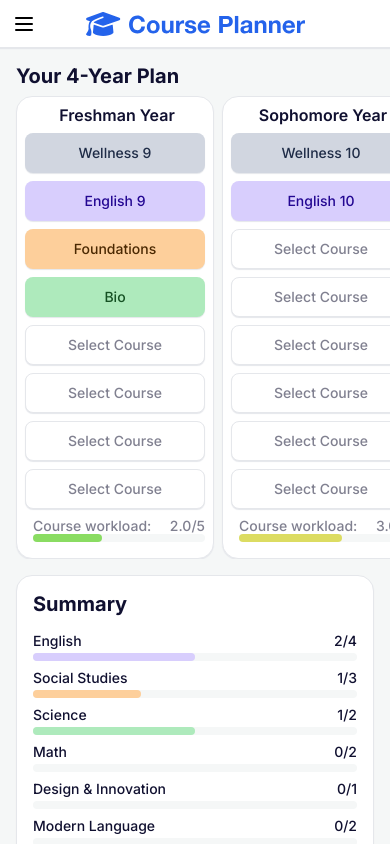
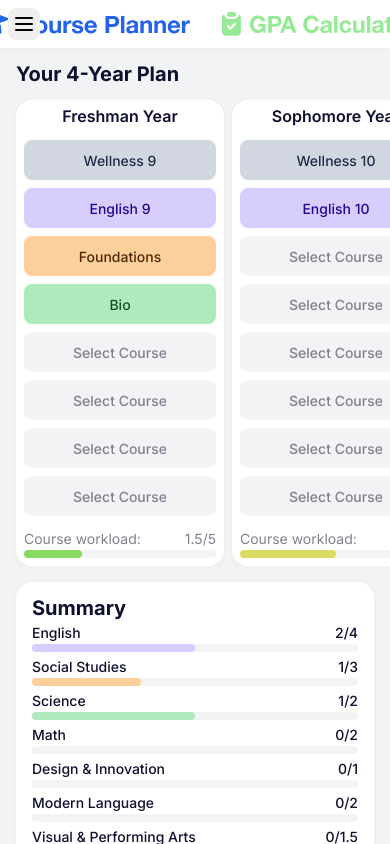
Before and after one commit to devinmd/course-planner, a React (Vite) app: page / in a window 390 px wide. Shown: the top 844 px of the page. Built offline with nearby package versions, Linux system fonts and the light colour scheme.

Commit message:
organize css

```diff
--- a/src/App.css
+++ b/src/App.css
@@ -1,31 +1,18 @@
 :root {
   /* background */
   --background-l1: #ffffff;
-  --background: #f5f7f7;
+  --background: #f2f3f4;
   --background-d1: #e5e7eb;
   --background-d2: #d7dbe2;
-  /* --background-d3: #c6cbd5; */
-
-  /* --background-l1: #202020;
-  --background: #101010;
-  --background: #101010;
-  --background-d1: #101010;
-  --background-d2: #505050;
-  --background-d3: #606060; */
 
   /* text */
   --text: #101030;
   --text-medium: #505060;
   --text-light: #808090;
 
-  /* --text: #cfcfcf;
-  --text-medium: #808080;
-  --text-light: #505050; */
-
   /* other */
   --error: #f44747;
   --error-l1: hsl(0, 80%, 95%);
-
   --accent: #2463eb;
 
   /* department colors */
@@ -37,7 +24,7 @@
   --gray: hsl(221, 25%, 75%);
   --orange: hsl(32, 96%, 70%);
   --pink: hsl(342, 95%, 75%);
-  /* reduced saturation and increased lightness */
+  /* increased lightness */
   --purple-l: hsl(252, 91%, 90%);
   --green-l: hsl(134, 58%, 80%);
   --yellow-l: hsl(45, 100%, 80%);
--- a/src/components/Footer.css
+++ b/src/components/Footer.css
@@ -6,7 +6,7 @@ footer {
   min-height: 4rem;
   background-color: var(--background-l1);
   margin-top: auto;
-  border-top: 1px solid var(--background-d1);
+  box-shadow: 0 -1px 4px 1px #00000008;
   color: var(--text-light);
   font-size: 0.75rem;
   font-weight: 400;
@@ -41,7 +41,7 @@ footer .tos-button:hover {
 /* Terms of Service */
 .tos {
   padding: 0 64px 32px 64px;
-  font-size: var(--footer-text-size);
+  font-size: 0.75rem;
   background-color: var(--background-l1);
   color: var(--text-light);
   display: flex;
--- a/src/components/TopNav.css
+++ b/src/components/TopNav.css
@@ -4,8 +4,8 @@
   box-sizing: border-box;
   padding: 0 4rem;
   height: 4rem;
-  box-shadow: 0 1px 1px 0 var(--background-d1);
-  border-bottom: 1px solid var(--background-d1);
+  box-shadow: 0 1px 4px 1px #00000008;
+  /* border-bottom: 1px solid var(--background-d1); */
   z-index: 99;
   position: fixed;
   display: flex;
@@ -17,6 +17,19 @@
 .topnav div {
   display: flex;
   gap: 16px;
+}
+
+.topnav .logo-container {
+  display: flex;
+  align-items: center;
+  gap: 2rem;
+}
+
+.topnav a {
+  display: flex;
+  align-items: center;
+  text-decoration: none;
+  transition: 100ms;
 }
 
 .topnav img.logo {
@@ -111,8 +124,12 @@
   .topnav {
     box-shadow: none !important;
     padding: 0 !important;
-    height: 48px !important;
+    height: 3rem !important;
     border-bottom: 1px solid var(--background-d2) !important;
+  }
+
+  .topnav button {
+    display: none !important;
   }
 
   .topnav .gpa-page-button {
--- a/src/components/TopNav.tsx
+++ b/src/components/TopNav.tsx
@@ -1,13 +1,13 @@
 import { useState } from "react";
-import { Link } from "react-router-dom";
+import { Link, useLocation } from "react-router-dom";
 import { useIsMobile } from "../hooks/useIsMobile";
 import "./TopNav.css";
 
 interface TopNavProps {
-  onCheck: (value: boolean) => void;
-  onResetClasses: () => void;
-  copyURL: () => void;
-  useAbbreviations: boolean;
+  onCheck?: (value: boolean) => void;
+  onResetClasses?: () => void;
+  copyURL?: () => void;
+  useAbbreviations?: boolean;
 }
 
 export default function TopNav({
@@ -17,37 +17,25 @@ export default function TopNav({
   useAbbreviations,
 }: TopNavProps) {
   const isMobile = useIsMobile();
+  const location = useLocation();
   const [showMobileSettings, setShowMobileSettings] = useState<boolean>(false);
+
+  const isCoursePlanner = location.pathname === "/" || location.pathname === "/courseplanner";
+  const isGradeCalculator = location.pathname === "/gradecalculator";
 
   return (
     <>
       <div className="topnav">
-        {/* logo */}
-        <img className="logo" src="/logo.svg" />
-        {!isMobile && (
-          <div style={{ display: "flex", alignItems: "center", gap: "8px" }} className="gpa-page-button">
-            <div
-              style={{
-                background: "var(--error)",
-                borderRadius: "16px",
-                height: "20px",
-                lineHeight: "20px",
-                fontSize: "14px",
-                fontWeight: "600",
-                padding: "0 8px",
-                color: "white",
-              }}
-            >
-              NEW
-            </div>
+        {/* logos */}
+        <div className="logo-container">
+          <Link to="/courseplanner" style={{ opacity: isCoursePlanner ? 1 : 0.5 }}>
+            <img className="logo" src="/logo.svg" />
+          </Link>
+          <Link to="/gradecalculator" style={{ opacity: isGradeCalculator ? 1 : 0.5 }}>
+            <img className="logo" src="/logo2.svg" />
+          </Link>
+        </div>
 
-            <Link to="/gradecalculator">
-              <h2>Grade & GPA Calculator</h2>
-            </Link>
-          </div>
-        )}
-
-        {/* mobile settings toggle button */}
         {isMobile && (
           <>
             <button
@@ -56,11 +44,12 @@ export default function TopNav({
             ></button>
           </>
         )}
+
         {/* mobile settings modal */}
-        {showMobileSettings && (
+        {showMobileSettings && onCheck && onResetClasses && copyURL && (
           <div className="mobile-settings-wrapper" onClick={() => setShowMobileSettings(false)}>
             <div
-              className="container mobile-settings
+              className="card mobile-settings
           "
               onClick={(event) => event.stopPropagation()}
             >
@@ -90,7 +79,7 @@ export default function TopNav({
                   setShowMobileSettings(false);
                 }}
               >
-                Reset Classes
+                Reset
               </button>
               <button
                 className="blue"
@@ -102,13 +91,13 @@ export default function TopNav({
                 Copy URL for Your Plan
               </button>
               <button className="blue" onClick={() => window.print()}>
-                Print Your Plan
+                Print
               </button>
             </div>
           </div>
         )}
         {/* desktop buttons */}
-        {!isMobile && (
+        {!isMobile && onCheck && onResetClasses && copyURL && (
           <>
             <div style={{ marginLeft: "auto" }}></div>
             <div className="topnav-buttons">
@@ -117,13 +106,13 @@ export default function TopNav({
               </button>
 
               <button className="red reset" onClick={() => onResetClasses()}>
-                Reset Classes
+                Reset
               </button>
               <button className="blue copyurl" onClick={() => copyURL()}>
                 Copy URL for Your Plan
               </button>
               <button className="blue print" onClick={() => window.print()}>
-                Print Your Plan
+                Print
               </button>
             </div>
             <div className="print-header">
--- a/src/index.css
+++ b/src/index.css
@@ -2,6 +2,8 @@
   font-family: Inter, system-ui, Avenir, Helvetica, Arial, sans-serif;
   font-size: 16px;
   font-weight: 400;
+
+  line-height: 1;
 
   color: var(--text);
   background-color: var(--background);
@@ -38,29 +40,26 @@ h2 {
 h3 {
   font-size: 1.25rem;
   font-weight: 700;
-  margin: 0 0 -16px 0;
-}
-
-div.container h3 {
-  margin: 0 0 16px 0;
+  margin: 0;
 }
 
 h4 {
   font-size: 1rem;
   font-weight: 600;
-  margin: 0 0 8px 0;
-  text-align: center;
+  margin: 0;
 }
 
-.container {
+.card {
   background-color: var(--background-l1);
   padding: 1.5rem;
   border-radius: 1rem;
-  box-shadow: 0 1px 1px 0 var(--background-d1);
-  border: 1px solid var(--background-d1);
+  box-shadow: 0 1px 4px 1px #00000008;
+  /* border: 1px solid var(--background-d1); */
   box-sizing: border-box;
-
   font-size: 0.875rem;
+  display: flex;
+  gap: 2rem;
+  flex-direction: column;
 }
 
 button {
@@ -71,7 +70,6 @@ button {
   transition: 50ms;
   align-items: center;
   justify-content: center;
-  background-color: var(--background-1);
   height: 2.5rem;
   font-family: inherit;
   white-space: normal;
@@ -81,13 +79,13 @@ button {
   display: flex;
   box-sizing: border-box;
   font-weight: 500;
-  box-shadow: 0 1px 1px 0 var(--background-d1);
+  /* box-shadow: 0 1px 4px 1px #00000008; */
 }
 
 input {
   /* box-shadow: 0 1px 1px 0 var(--background-d1); */
   /* border: 1px solid var(--background-d1); */
-  background-color: var(--background-d1);
+  background-color: var(--background);
   width: 25%;
   box-sizing: border-box;
   border-radius: 0.5rem;
@@ -95,7 +93,7 @@ input {
   font-size: 0.875rem;
   transition: 50ms;
   font-weight: 500;
-  height: 2rem;
+  height: 1.25rem;
   border: none;
   outline: none;
   box-shadow: none;
@@ -107,7 +105,7 @@ input:focus {
 
 textarea {
   resize: none;
-  background-color: var(--background-d1);
+  background-color: var(--background);
   outline: none;
   border: none;
   padding: 1rem;
--- a/src/pages/CoursePlanner.tsx
+++ b/src/pages/CoursePlanner.tsx
@@ -272,6 +272,7 @@ function ClassesGrid({
       }
     }
     difficulty[index] = Math.min(difficultyNum / count, 5); // cap at 5
+    console.log(difficulty)
   }
 
   useEffect(() => {
@@ -309,16 +310,18 @@ function ClassesGrid({
 
   return (
     <>
-      <div style={{ display: "flex" }}>
-        {/* <span contentEditable style={{ fontSize: "1.25rem", fontWeight: "600", minWidth: "2rem" }} />  */}
-        <h3 className="title">Your 4-Year Plan</h3>
-      </div>
 
-      <div className="class-display">
+      <h3 className="title" style={{ marginBottom: "-1rem" }}>Your 4-Year Plan</h3>
+
+      <div className="year-columns">
         {Array.from({ length: headers.length }).map((_, colIndex) => {
           return (
-            <div className="container" key={colIndex}>
+            <div className="card year-column" key={colIndex}>
               <h4 key={colIndex + "h"}>{headers[colIndex]} Year</h4>
+
+              <div className="class-slots">
+
+
                 {Array.from({ length: classCount }).map((_, rowIndex) => {
                   // get assigned class data
                   const assignedClassId: string = assignedClasses[colIndex][rowIndex][0];
@@ -400,34 +403,23 @@ function ClassesGrid({
                     </div>
                   );
                 })}
-              <div className="selected-courses-info">
-                <div
-                  style={
-                    {
-                      // display: "none",
-                    }
-                  }
-                >
+              </div>
+              <div className="year-column-info">
+
+                <div>
                   Course workload:
-                  <span style={{ float: "right" }}> {Math.min(difficulty[colIndex] + 1, 5).toFixed(1)}/5</span>
+                  <span style={{ float: "right" }}> {Math.min(difficulty[colIndex] + 0.5, 5).toFixed(1)}/5</span>
                 </div>
-                <div
-                  className="bar-wrapper"
-                  style={{
-                    margin: 0,
-                    marginBottom: "8px",
-                    // display: "none",
-                  }}
-                >
+
+                <div className="bar-wrapper">
                   <div
                     className="bar"
                     style={{
-                      width: Math.min(((difficulty[colIndex] + 1) / 5) * 100, 100) + "%",
+                      width: Math.min(((difficulty[colIndex] + 0.5) / 5) * 100, 100) + "%",
                       backgroundColor: `hsla(${120 - ((difficulty[colIndex] - 0.5) / 3) * 120}, 100%, 40%, 60%)`,
                     }}
                   ></div>
                 </div>
-                {/* <div>APs: {apCount[colIndex]}</div> */}
               </div>
             </div>
           );
@@ -516,7 +508,7 @@ function Summary({ assignedClasses }: { assignedClasses: string[][][] }) {
   return (
     <>
       {/* credit bars */}
-      <div className="summary container">
+      <div className="card summary">
         <h3>Summary</h3>
         <div className="credit-requirements">
           {departments.map(
@@ -621,7 +613,7 @@ function Notes() {
 
   return (
     <>
-      <div className="notes container">
+      <div className="card notes">
         <h3>Notes</h3>
         <textarea
           wrap="soft"
@@ -802,7 +794,7 @@ export default function CoursePlanner() {
         />
         {selectedSlot && (
           <div className="class-selector-wrapper" onClick={() => cancelClassSelector()}>
-            <div className="class-selector container" onClick={(event) => event.stopPropagation()}>
+            <div className="class-selector card" onClick={(event) => event.stopPropagation()}>
               <DepartmentSelector
                 onSelectClass={handleSelectClass}
                 selectedSlot={selectedSlot}
--- a/src/pages/GradeCalculator.tsx
+++ b/src/pages/GradeCalculator.tsx
@@ -3,7 +3,7 @@ import "../App.css";
 import "./gradeCalculator.css";
 import grades from "../resources/grades.json";
 import { useAppContext } from "../AppContext";
-import { Link } from "react-router-dom";
+import TopNav from "../components/TopNav";
 
 // Utility hook
 const useIsMobile = () => {
@@ -15,23 +15,6 @@ const useIsMobile = () => {
   }, []);
   return isMobile;
 };
-
-function TopNav() {
-  const isMobile = useIsMobile();
-  return (
-    <div className="topnav">
-      <div className="logo">
-        <img src="/icon.png" />
-        <h2>Grade & GPA Calculator</h2>
-      </div>
-      {!isMobile && (
-        <Link to="/">
-          <h2>Course Planner</h2>
-        </Link>
-      )}
-    </div>
-  );
-}
 
 function ClassGrade({
   classIndex,
@@ -103,7 +86,7 @@ function ClassGrade({
   };
 
   return (
-    <div className="container class-container">
+    <div className="card class-container">
       <input type="text" className="class-name" placeholder="Class Name" name="Class Name" defaultValue={className} />
       <div className="class-grade-container">
         <button className="delete-class-btn" onClick={() => deleteClass(classIndex)} disabled={totalClasses === 1}>
@@ -164,7 +147,7 @@ function GpaCalculation({ userGrades }: { userGrades: number[] }) {
   }, [userGrades]);
 
   return (
-    <div className="container gpa-container">
+    <div className="card gpa-container">
       <div className="gpa">{(Math.round((gpa + Number.EPSILON) * 100) / 100).toFixed(2).replace(/\.00$/, ".0")}</div>
     </div>
   );
--- a/src/pages/coursePlanner.css
+++ b/src/pages/coursePlanner.css
@@ -1,34 +1,34 @@
-/* the 4 columns' container */
-.class-display {
+.year-columns {
   display: grid;
   grid-template-columns: 1fr 1fr 1fr 1fr;
-  gap: 32px;
+  gap: 2rem;
 }
 
-/* the columns */
-.class-display .container {
+.year-columns .card.year-column {
   display: flex;
   flex-direction: column;
-  gap: 8px;
+  gap: 1rem;
+  text-align: center;
 }
 
-/* class slot */
-.class-display .container .class-slot {
+.year-columns .card.year-column .class-slots {
+  display: flex;
+  flex-direction: column;
+  gap: 0.5rem;
+}
+
+.year-columns .card.year-column .class-slots .class-slot {
   display: flex;
   flex-direction: row;
-  gap: 8px;
-  max-width: 240px;
+  gap: 0.5rem;
+  max-width: 16rem;
   width: 100%;
-  min-width: 180px;
+  min-width: 12rem;
 }
 
-/* class slot button */
-.class-display .container .class-slot button {
+.year-columns .card.year-column .class-slots .class-slot button {
   flex: 1;
-  min-width: 0;
-  padding: 0 4px;
-  line-height: 1;
-  /* wrap for 3 lines then use ellipsis */
+  padding: 0 0.25rem;
   overflow: hidden;
   -webkit-line-clamp: 3;
   line-clamp: 3;
@@ -38,108 +38,62 @@
   box-sizing: border-box;
 }
 
-/* AP count */
-.class-display .container .selected-courses-info {
-  font-size: 14px;
+.year-columns .card.year-column .year-column-info {
   color: var(--text-light);
-  font-weight: 500;
-  margin-top: 8px;
+  text-align: left;
 }
 
-/* white button */
-div button.white {
-  background-color: var(--background-l1);
+/*  */
+
+button.white {
+  background-color: var(--background);
   color: var(--text-light);
-  border: 1px solid var(--background-d1);
 }
 
-/* white button hover */
 button.white:hover {
-  background-color: var(--background);
-}
-
-/* empty slot selected */
-.class-display .container .class-slot button.white.selected {
   background-color: var(--background-d1);
 }
 
-/* filled slot */
-.class-display .container .class-slot button.filled {
-  color: var(--text);
+.year-columns .card .class-slot button.white.selected {
+  background-color: var(--background-d1);
 }
 
-/* selected slot */
-.class-slot button.selected {
+.class-slot button.selected,
+button.filled.highlight,
+button.filled:hover {
   outline: 2px solid var(--accent);
-  border-color: transparent;
-}
-
-button.filled.highlight {
-  outline: 2px solid var(--accent);
-  border-color: transparent;
 }
 
 button.filled.error {
   outline: 2px solid var(--error);
-  border-color: transparent;
 }
 
-/* filled slot hover */
-button.filled:hover {
-  opacity: 100%;
-  outline: 2px solid var(--accent);
-  border-color: transparent;
-}
-/* filled slot selected hover */
-.class-display .container .class-slot button.filled.selected:hover {
-  opacity: 100%;
-}
+/*  */
 
 .class-selector div.header {
   display: flex;
-  flex-direction: row;
-  align-items: flex-start;
-  gap: 32px;
+  gap: 2rem;
 }
 
 .class-selector div.department-list,
 .class-selector div.class-list {
   display: grid;
-  grid-template-columns: repeat(auto-fit, minmax(220px, 1fr));
-  gap: 16px;
-  position: relative; /* Ensures ::after is positioned within this div */
+  grid-template-columns: repeat(auto-fit, minmax(14rem, 1fr));
+  gap: 1rem;
 }
 
-/* disabled class button */
-.class-selector button:disabled {
-  opacity: 50%;
+.class-selector button:disabled,
+.class-selector button.filled:disabled:hover {
+  opacity: 0.5;
   cursor: default;
 }
-/* disabled class button hover */
-.class-selector button.filled:disabled:hover {
-  opacity: 50%;
-  outline: none;
-}
+
+/*  */
 
 .credit-requirements {
   display: grid;
-  grid-template-columns: repeat(auto-fit, minmax(260px, 1fr));
-  gap: 16px 32px;
-  font-weight: 500;
-}
-
-.bar-wrapper {
-  height: 8px;
-  background-color: var(--background);
-  padding: 0;
-  margin-top: 4px;
-  border-radius: 4px;
-}
-
-.bar-wrapper .bar {
-  height: 8px;
-  padding: 0;
-  border-radius: 4px;
+  grid-template-columns: repeat(auto-fit, minmax(16rem, 1fr));
+  gap: 1rem 2rem;
 }
 
 .credit-requirements div {
@@ -147,11 +101,24 @@ button.filled:hover {
   font-size: var(--text-size);
 }
 
+.bar-wrapper {
+  height: 0.5rem;
+  background-color: var(--background);
+  padding: 0;
+  margin-top: 0.25rem;
+  border-radius: 0.25rem;
+}
+
+.bar-wrapper .bar {
+  height: 8px;
+  padding: 0;
+  border-radius: 0.25rem;
+}
+
 .error-messages {
   display: flex;
   flex-direction: column;
-  gap: 8px;
-  margin-top: 32px;
+  gap: 0.5rem;
 }
 
 .error-messages .error-message {
@@ -174,6 +141,8 @@ button.filled:hover {
   background-repeat: no-repeat;
 }
 
+/*  */
+
 button.red {
   background-color: var(--error);
   color: var(--background);
@@ -186,42 +155,30 @@ button.blue {
 
 button.red:hover,
 button.blue:hover {
-  opacity: 80%;
+  opacity: 0.7;
 }
 
 /* mobile */
 @media screen and (min-width: 0px) and (max-width: 1024px) {
   .content {
     padding: 0;
-    margin-bottom: 16px;
-    gap: 16px;
-    margin-top: 48px;
+    margin-bottom: 1rem;
+    gap: 1rem;
+    margin-top: 3rem;
   }
-  .container {
-    padding: 8px;
+  .card {
+    padding: 0.5rem;
+    gap: 0.5rem;
   }
-  h4 {
-    margin-left: 4px;
-    margin-bottom: 0;
-  }
-  div.class-display {
-    gap: 8px;
+  div.year-columns {
+    gap: 0.5rem;
     overflow-x: scroll;
     box-sizing: border-box;
-    padding: 16px 16px 0 16px;
+    padding: 1rem 1rem 0 1rem;
     max-width: 100vw;
   }
-
-  div.class-display .container div.selected-courses-info {
-    margin-left: 8px;
-    margin-top: 0;
-  }
-  h2 {
-    white-space: nowrap;
-    text-align: center;
-  }
-  h3 {
-    margin: 16px 0 -24px 16px;
+  h3.title {
+    margin: 16px 0 0 1rem;
   }
 
   div.class-selector-wrapper,
@@ -233,35 +190,31 @@ button.blue:hover {
     left: 0;
     z-index: 1000;
     background-color: #00000080;
-    pointer-events: auto; /* Ensures clicks go to the overlay */
+    pointer-events: auto;
   }
 
-  div.class-selector.container {
-    margin: 64px 16px 0 16px;
+  div.class-selector.card {
+    margin: 4rem 1rem 0 1rem;
     box-sizing: border-box;
     max-width: 100vw;
     z-index: 1001;
-    border: none;
     overflow-x: scroll;
-    box-shadow: none;
     overflow: hidden;
-    /* top: 64px; */
-    padding: 16px;
-    /* left: 16px; */
+    padding: 1rem;
   }
 
   textarea {
     font-size: 16px;
   }
 
-  div.class-selector.container div.department-list,
-  div.class-selector.container div.class-list {
+  div.class-selector.card div.department-list,
+  div.class-selector.card div.class-list {
     gap: 8px;
     overflow: scroll;
     max-height: 50vh;
   }
 
-  div.class-selector.container div button {
+  div.class-selector.card div button {
     max-width: none;
     /* font-size: 16px; */
   }
@@ -270,12 +223,12 @@ button.blue:hover {
     outline: none !important;
   }
 
-  div.class-selector.container .header {
+  div.class-selector.card .header {
     flex-wrap: wrap;
-    gap: 8px;
-    margin-bottom: 16px;
+    gap: 0.5rem;
+    margin-bottom: 1rem;
   }
-  div.class-selector.container .header input {
+  div.class-selector.card .header input {
     max-width: none;
     width: 100%;
     height: 40px;
@@ -283,21 +236,25 @@ button.blue:hover {
     font-size: 16px; /* prevent browser from zooming in */
   }
 
-  div.class-selector.container .header h3 {
+  .class-selector div.class-list {
+    padding: 0;
+  }
+
+  div.class-selector.card .header h3 {
     margin: 0;
   }
-  div.summary.container,
-  div.notes.container {
+  div.summary.card,
+  div.notes.card {
     margin: 0 16px 0 16px;
     padding: 16px;
   }
-  div.summary.container div.credit-requirements {
+  div.summary.card div.credit-requirements {
     gap: 8px;
   }
-  div.summary.container div.error-messages {
+  div.summary.card div.error-messages {
     margin-top: 16px;
   }
-  div.summary.container div.error-messages div {
+  div.summary.card div.error-messages div {
     padding: 4px 40px;
     height: auto;
     min-height: 32px;
@@ -336,14 +293,14 @@ button.blue:hover {
     width: 100vw;
     gap: 16px;
   }
-  div.content div.class-display {
+  div.content div.year-columns {
     gap: 0;
     max-width: 100%;
     grid-template-columns: calc(25% - 6px) calc(25% - 6px) calc(25% - 6px) calc(25% - 6px);
     gap: 8px;
     box-sizing: border-box;
   }
-  div.content div.class-display div.container {
+  div.content div.year-columns div.card {
     border: none;
     padding: 0;
     box-shadow: none;
@@ -353,14 +310,14 @@ button.blue:hover {
     display: none !important;
   }
 
-  div.content div.class-display div.container h4 {
+  div.content div.year-columns div.card h4 {
     margin: 0 0 0px 0;
   }
-  div.content div.class-display div.container div.class-slot {
+  div.content div.year-columns div.card div.class-slot {
     min-width: auto;
   }
 
-  div.content div.class-display div.container button {
+  div.content div.year-columns div.card button {
     box-shadow: none;
     border: 1px solid var(--background-d2);
   }
@@ -379,8 +336,8 @@ button.blue:hover {
     text-indent: -9999px !important;
   }
 
-  div.summary.container,
-  div.notes.container {
+  div.summary.card,
+  div.notes.card {
     box-shadow: none;
     border: 1px solid var(--background-d2);
     padding: 16px !important;
@@ -391,7 +348,7 @@ button.blue:hover {
     display: none;
   }
 
-  div.summary.container .credit-requirements {
+  div.summary.card .credit-requirements {
     gap: 8px 16px !important;
   }
 
@@ -403,12 +360,12 @@ button.blue:hover {
     margin: 16px 0 -16px 0;
   }
 
-  .container h3 {
+  .card h3 {
     margin-top: 0;
     margin-bottom: 4px !important;
   }
 
-  div.selected-courses-info {
+  div.year-column-info {
     display: none;
   }
 
@@ -451,7 +408,7 @@ button.blue:hover {
     height: 100%;
   }
 
-  div.notes.container {
+  div.notes.card {
     border: none !important;
     padding-top: 0 !important;
   }
```
Also changed, not shown: src/pages/gradeCalculator.css (+0 -9 lines), public/logo.svg, public/logo2.svg (added). Lines whose indentation alone changed are shown as unchanged.
